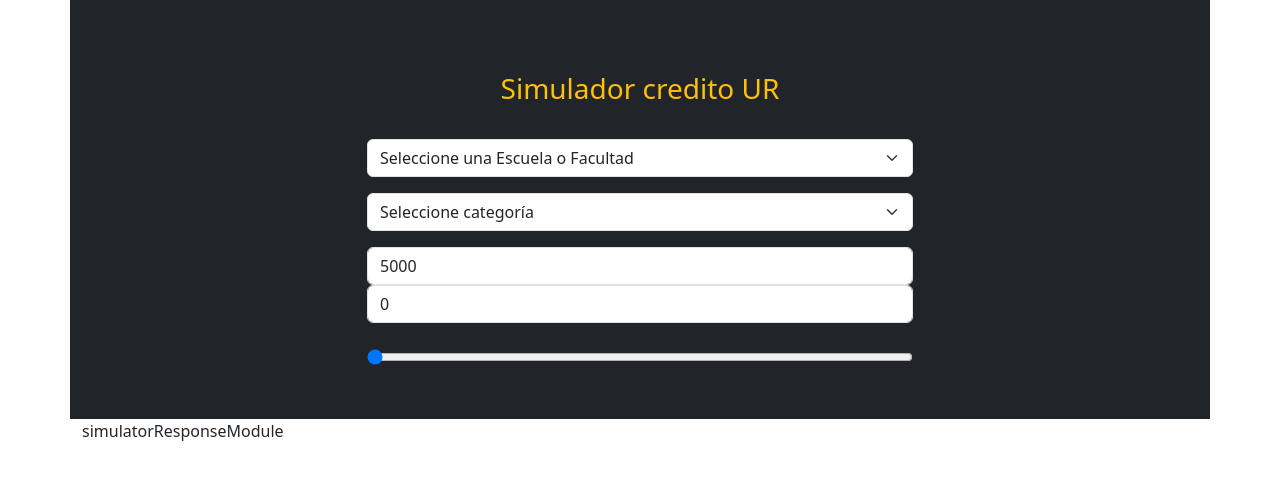
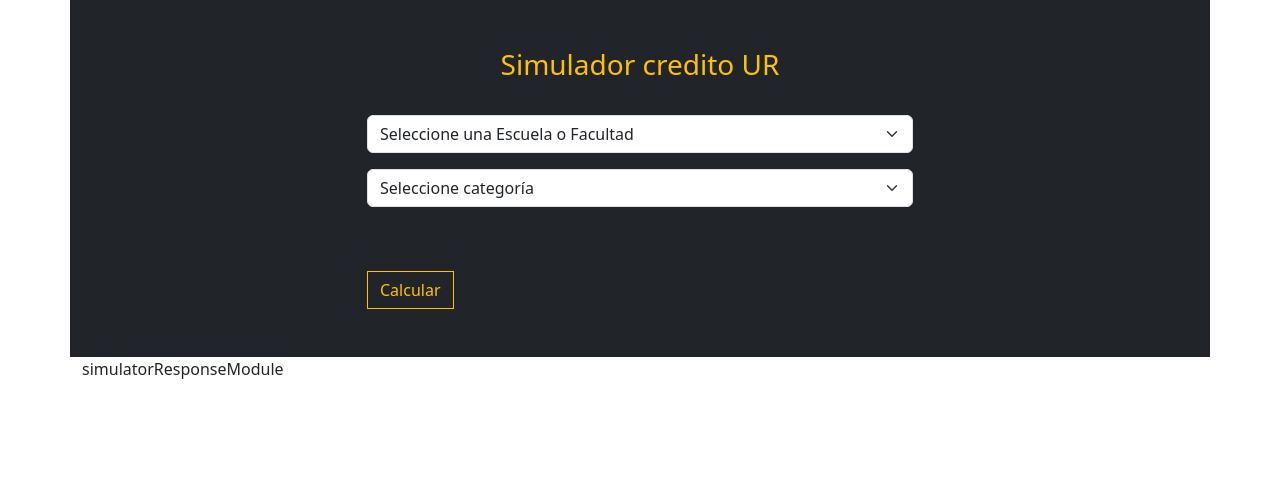
Before and after one commit to alexandergonzalezsaavedra/simulador-credito-ur-2023, a React (Create React App) app: page / in a window 1280 px wide. Shown: the top 480 px of the page. Built offline with nearby package versions, Linux system fonts and the light colour scheme.

Commit message:
Se ajusto el formulario

```diff
--- a/src/01-Reducers/00-dataForm/dataFormSlice.js
+++ b/src/01-Reducers/00-dataForm/dataFormSlice.js
@@ -4,8 +4,10 @@ const initialState = {
     res_form_escuelaFacultad: 0,
     res_form_tipo: "",
     res_form_programa: "",
-    res_form_meses: "",
-    res_form_cantidadCredito: "",
+    res_form_costoSemestre:0,
+    res_form_meses: 0,
+    res_form_cantidadCredito: 0,
+    res_form_cantidadCreditoDos: 0,
 }
 export const counterSlice = createSlice({
   name: 'formulario',
@@ -16,8 +18,10 @@ export const counterSlice = createSlice({
         state.res_form_escuelaFacultad = action.payload.res_form_escuelaFacultad
         state.res_form_tipo = action.payload.res_form_tipo
         state.res_form_programa = action.payload.res_form_programa
+        state.res_form_costoSemestre = action.payload.res_form_costoSemestre
         state.res_form_meses = action.payload.res_form_meses
         state.res_form_cantidadCredito = action.payload.res_form_cantidadCredito
+        state.res_form_cantidadCreditoDos = action.payload.res_form_cantidadCreditoDos
     }
   },
 })
--- a/src/02-Components/01-Form/FormModule.jsx
+++ b/src/02-Components/01-Form/FormModule.jsx
@@ -1,21 +1,44 @@
 import { useEffect, useState } from 'react'
 import dataJson from '../00-Data/dataProgramas.json'
-
+import { useDispatch,useSelector } from 'react-redux'
+import dataFormulario from "../../01-Reducers/00-dataForm/dataFormSlice"
 const FormModule = () => {
 
+  let dispatchForm = useDispatch()
+
+  let {res_form_cantidadCredito, res_form_cantidadCreditoDos} = useSelector(state => state.dataForm)
+
   // formato moneda pesos COP
-   const formatter = new Intl.NumberFormat('es-CO', {
-    style: 'currency',
-    currency: 'COP',
-    minimumFractionDigits: 0
-  })
+  //  const formatter = new Intl.NumberFormat('es-CO', {
+  //   style: 'currency',
+  //   currency: 'COP',
+  //   minimumFractionDigits: 0
+  // })
+
+  console.log(res_form_cantidadCredito)
+  console.log(res_form_cantidadCreditoDos)
 
   let infoProgramas = dataJson.ofertaAcademica
 
-  let initialState = {valFormescuelaFacultad:"",valFormTipoCategoria:"", valFormCategoriaPosgrado: "",valFormProgramas: "", valFormPrecioPrograma: 5000, valFormFinanciar: 0, valFormFinanciarDos: 0}
+  let initialState = {
+    valFormescuelaFacultad:"",
+    valFormTipoCategoria:"",
+    valFormCategoriaPosgrado: "",
+    valFormProgramas: "",
+    valFormPrecioPrograma: 5000,
+    valFormFinanciar: 0,
+    valFormFinanciarDos: 0
+  }
   let [campos,setCampos] = useState(initialState)
-  let {valFormescuelaFacultad, valFormTipoCategoria, valFormCategoriaPosgrado,valFormProgramas,valFormPrecioPrograma, valFormFinanciar, valFormFinanciarDos } = campos
-
+  let {
+    valFormescuelaFacultad,
+    valFormTipoCategoria,
+    valFormCategoriaPosgrado,
+    valFormProgramas,
+    valFormPrecioPrograma,
+    valFormFinanciar,
+    valFormFinanciarDos
+  } = campos
 
   // Extraer escuelas y facultades
   let listaEscuelasFacultades = infoProgramas.filter((data, index, j) =>
@@ -39,14 +62,19 @@ const FormModule = () => {
   let categoriaPosgrado = ["Especialización","Maestría","Doctorado"].sort()
 
   // Extraer Programas segun la facultad, Tipo pre o pos y categoria pos elegida
-  let filtroProgramas = infoProgramas.filter((programas) => {
+
+  let dataProgramas = []
   if(valFormTipoCategoria === "Pregrado"){
+    dataProgramas = infoProgramas.filter((programas) => {
       return(
         programas.escuelaFacultad.includes(valFormescuelaFacultad)
         &&
         programas.tipo.includes(valFormTipoCategoria)
       )
-    }else if(valFormTipoCategoria === "Posgrado"){
+    })
+  }
+  if(valFormTipoCategoria === "Posgrado"){
+    dataProgramas = infoProgramas.filter((programas) => {
       return(
         programas.escuelaFacultad.includes(valFormescuelaFacultad)
         &&
@@ -54,17 +82,12 @@ const FormModule = () => {
         &&
         programas.categoriaTipo.includes(valFormCategoriaPosgrado)
       )
+    })
   }
-  })
-  let opcionesProgramas = filtroProgramas.map((programa,iPrograma) => {
-    let {nombre} = programa
-    return(
-      <option key={iPrograma} value={nombre}>{nombre}</option>
-    )
-  })
 
-  // funciones camnbio
+  // funciones camnbios formulario
   const handleChange = (e) => {
+    e.preventDefault()
     let {name,value,type} = e.target
     setCampos((a) => ({
       ...a,
@@ -73,22 +96,69 @@ const FormModule = () => {
   }
 
   useEffect(()=> {
-    setCampos({valFormPrecioPrograma: 5000, valFormFinanciarDos: document.getElementById("valFormFinanciar").value})
-  },[valFormFinanciar])
+    if(valFormFinanciar !== valFormFinanciarDos){
+      document.getElementById("valFormFinanciar").value = valFormFinanciarDos
+    }
+    if(valFormFinanciarDos !== valFormFinanciar){
+      document.getElementById("valFormFinanciarDos").value = valFormFinanciar
+    }
+  },[valFormFinanciar,valFormFinanciarDos])
 
-  useEffect(()=> {
-    setCampos({valFormPrecioPrograma: 5000, valFormFinanciar: document.getElementById("valFormFinanciarDos").value})
-  },[valFormFinanciarDos])
 
+  // useEffect(()=> {
+  //   enviarReducerUno()
+  // },[valFormFinanciar])
+
+  // useEffect(()=> {
+  //   enviarReducerDos()
+  // },[valFormFinanciarDos])
+
+  // let datoUno = document.getElementById("valFormFinanciar")
+  // let datoDos = document.getElementById("valFormFinanciarDos")
+
+  // const enviarReducerUno = () => {
+  //   dispatchForm(dataFormulario({
+  //     res_form_cantidadCredito: datoUno.value,
+  //     res_form_cantidadCreditoDos: datoUno.value,
+  //   }))
+  // }
+  // const enviarReducerDos = () => {
+  //   dispatchForm(dataFormulario({
+  //     res_form_cantidadCredito: datoDos.value,
+  //     res_form_cantidadCreditoDos: datoDos.value,
+  //   }))
+  // }
+
+
+  const handleSubmitData = (e) => {
+    e.preventDefault()
+    console.log(valFormFinanciar)
+    console.log(valFormFinanciarDos)
+    if(valFormFinanciar !== valFormFinanciarDos){
+      return(
+        dispatchForm(dataFormulario({
+          res_form_cantidadCredito: document.getElementById("valFormFinanciar").value,
+          res_form_cantidadCreditoDos: document.getElementById("valFormFinanciar").value,
+        }))
+      )
+    }else if(valFormFinanciarDos !== valFormFinanciar){
+      return(
+        dispatchForm(dataFormulario({
+          res_form_cantidadCredito: document.getElementById("valFormFinanciar").value,
+          res_form_cantidadCreditoDos: document.getElementById("valFormFinanciar").value,
+        }))
+      )
+    }
+
+  }
 
   return (
     <>
-    <div>FormModule</div>
       <h3 className='text-warning text-center'>
           Simulador credito UR
       </h3>
       <hr />
-    <form>
+      <form onSubmit={handleSubmitData}>
         <select
           className='form-select mb-3'
           name="valFormescuelaFacultad"
@@ -146,14 +216,7 @@ const FormModule = () => {
         }
         {
           (()=>{
-
-            if(opcionesProgramas.length <= 0 && valFormTipoCategoria === "Posgrado"){
-              return (
-                <h3 className='text-white'>
-                  No encontramos coincidencias
-                </h3>
-              )
-            }else if(opcionesProgramas.length > 0){
+            if(dataProgramas.length > 0){
               return(
                 <select
                   className='form-select mb-3'
@@ -162,15 +225,25 @@ const FormModule = () => {
                   value={valFormProgramas}
                   onChange={handleChange}>
                     <option value="">Seleccione Programa</option>
-                    {opcionesProgramas}
+                    {
+                      dataProgramas.map((p,pi) => {
+                        return(
+                          <option key={pi} value={p.nombre}>{p.nombre}</option>
+                        )
+                      })
+                    }
                 </select>
               )
             }
           })()
         }
-
-
-
+        {
+          (()=>{
+            if(!valFormProgramas){
+              return
+            }else{
+              return(
+                <>
                   <input
                     className='form-control'
                     type='text'
@@ -198,6 +271,14 @@ const FormModule = () => {
                     value={valFormFinanciarDos}
                     onChange={handleChange}
                   />
+                </>
+              )
+            }
+          })()
+        }
+        <button className='btn btn-outline-warning mt-5 rounded-0'>
+          Calcular
+        </button>
       </form>
     </>
   )
```
Lines whose indentation alone changed are shown as unchanged.
